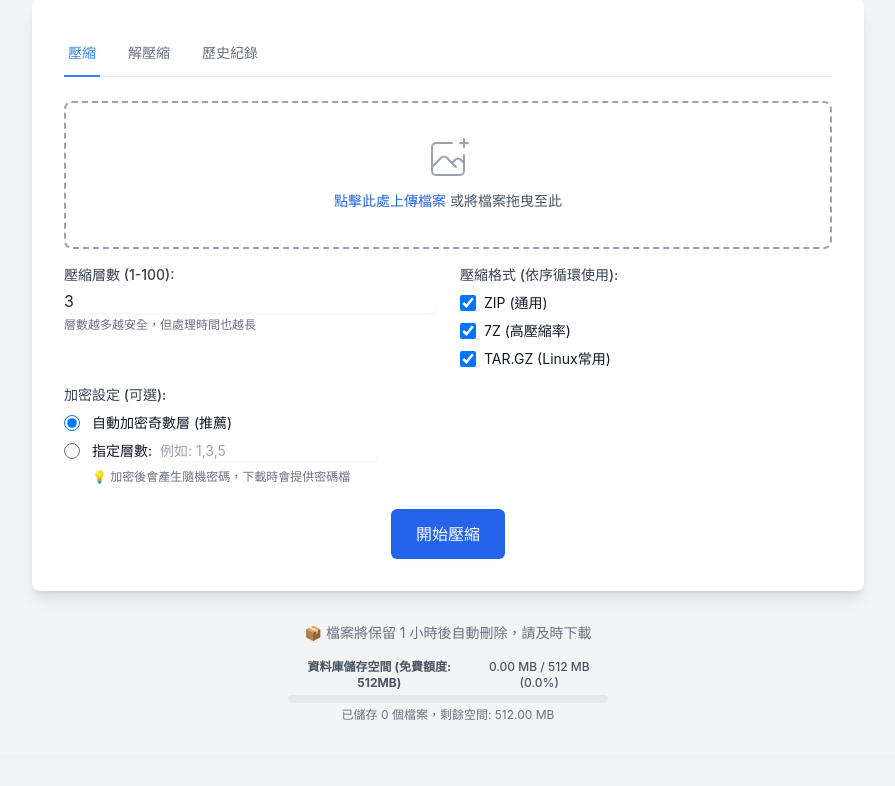
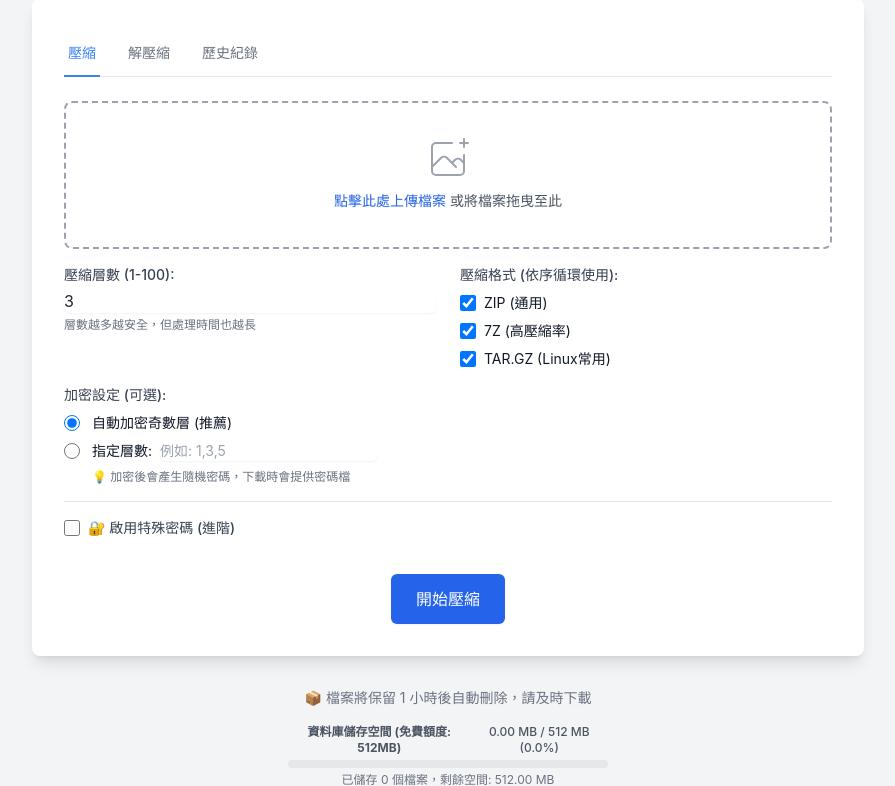
Before and after one commit to Cody8722/zip, a Flask app: page / in a window 1280 px wide. Shown: the part 201-987 px from the top of the page, without its empty margins (192-1087 px from the left). Before the commit the page ends 921 px from the top, so only its background shows below. Run offline with Flask 3, Linux system fonts and the light colour scheme; data that the repository does not hold is empty; parts of the project's set-up code (start-up, migrations or seed data) failed here and were passed over; some libraries are stand-ins or nearby versions.

Commit message:
補充特殊密碼功能 UI
添加內容：
1. 新增「啟用特殊密碼」勾選框（進階功能）
2. 當勾選時顯示兩個輸入欄位：
   - 特殊密碼：自訂密碼
   - 間隔層數：每隔幾層使用特殊密碼（預設10層）
3. JavaScript 控制顯示/隱藏邏輯
4. 與後端 app.py 的參數完全對應：
   - use_master_pass
   - master_password
   - master_password_interval

功能說明：
- 特殊密碼會在指定的間隔層數使用
- 例如設定間隔10，則第10、20、30...層使用此密碼
- 其他層仍使用隨機密碼
- 適合需要記住部分密碼的場景

```diff
--- a/templates/index.html
+++ b/templates/index.html
@@ -191,6 +191,23 @@
                                         <input type="text" id="manual_layers" name="manual_layers" placeholder="例如: 1,3,5" class="ml-2 block w-full md:w-auto rounded-md border-gray-300 dark:border-gray-600 dark:bg-gray-700 shadow-sm focus:border-blue-500 focus:ring-blue-500 text-sm">
                                     </div>
                                     <p class="text-xs text-gray-500 dark:text-gray-400 ml-7">💡 加密後會產生隨機密碼，下載時會提供密碼檔</p>
+                                </div>
+                            </div>
+                            <div class="border-t border-gray-200 dark:border-gray-700 pt-4 mt-4">
+                                <div class="flex items-center mb-3">
+                                    <input type="checkbox" id="use_master_pass" name="use_master_pass" class="h-4 w-4 text-blue-600 border-gray-300 rounded focus:ring-blue-500 dark:bg-gray-700 dark:border-gray-600">
+                                    <label for="use_master_pass" class="ml-2 block text-sm font-medium text-gray-700 dark:text-gray-300">🔐 啟用特殊密碼 (進階)</label>
+                                </div>
+                                <div id="master-password-inputs" class="hidden space-y-3 ml-6 p-3 bg-gray-50 dark:bg-gray-700 rounded-md">
+                                    <div>
+                                        <label for="master_password" class="block text-sm font-medium text-gray-700 dark:text-gray-300">特殊密碼:</label>
+                                        <input type="password" id="master_password" name="master_password" class="mt-1 block w-full rounded-md border-gray-300 dark:border-gray-600 dark:bg-gray-800 shadow-sm focus:border-blue-500 focus:ring-blue-500 text-sm" placeholder="設定一個自訂密碼">
+                                    </div>
+                                    <div>
+                                        <label for="master_password_interval" class="block text-sm font-medium text-gray-700 dark:text-gray-300">每隔幾層使用特殊密碼:</label>
+                                        <input type="number" id="master_password_interval" name="master_password_interval" value="10" min="1" max="100" class="mt-1 block w-full rounded-md border-gray-300 dark:border-gray-600 dark:bg-gray-800 shadow-sm focus:border-blue-500 focus:ring-blue-500 text-sm">
+                                        <p class="mt-1 text-xs text-gray-500 dark:text-gray-400">例如：設定 10 表示第 10、20、30... 層使用此密碼</p>
+                                    </div>
                                 </div>
                             </div>
                         </fieldset>
@@ -888,6 +905,19 @@
                     }
                 });
 
+                // 特殊密碼勾選框控制顯示/隱藏
+                if (elements.useMasterPassCheckbox && elements.masterPassInputs) {
+                    elements.useMasterPassCheckbox.addEventListener('change', function() {
+                        if (this.checked) {
+                            elements.masterPassInputs.classList.remove('hidden');
+                            writeDebugLog('特殊密碼功能已啟用');
+                        } else {
+                            elements.masterPassInputs.classList.add('hidden');
+                            writeDebugLog('特殊密碼功能已關閉');
+                        }
+                    });
+                }
+
                 const shareId = urlParams.get('share_id');
                 if (shareId) {
                     showShareView(shareId);
```
